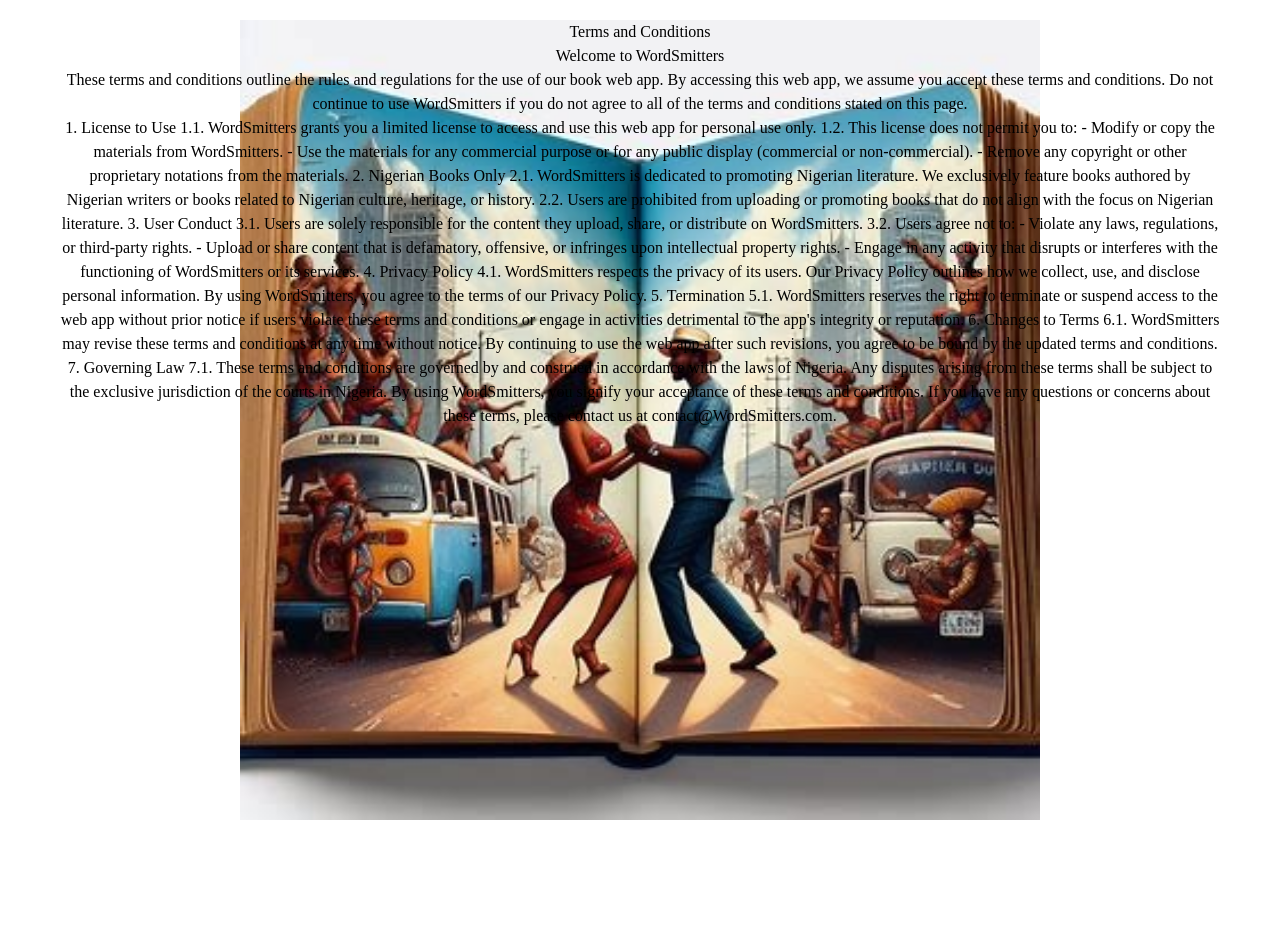
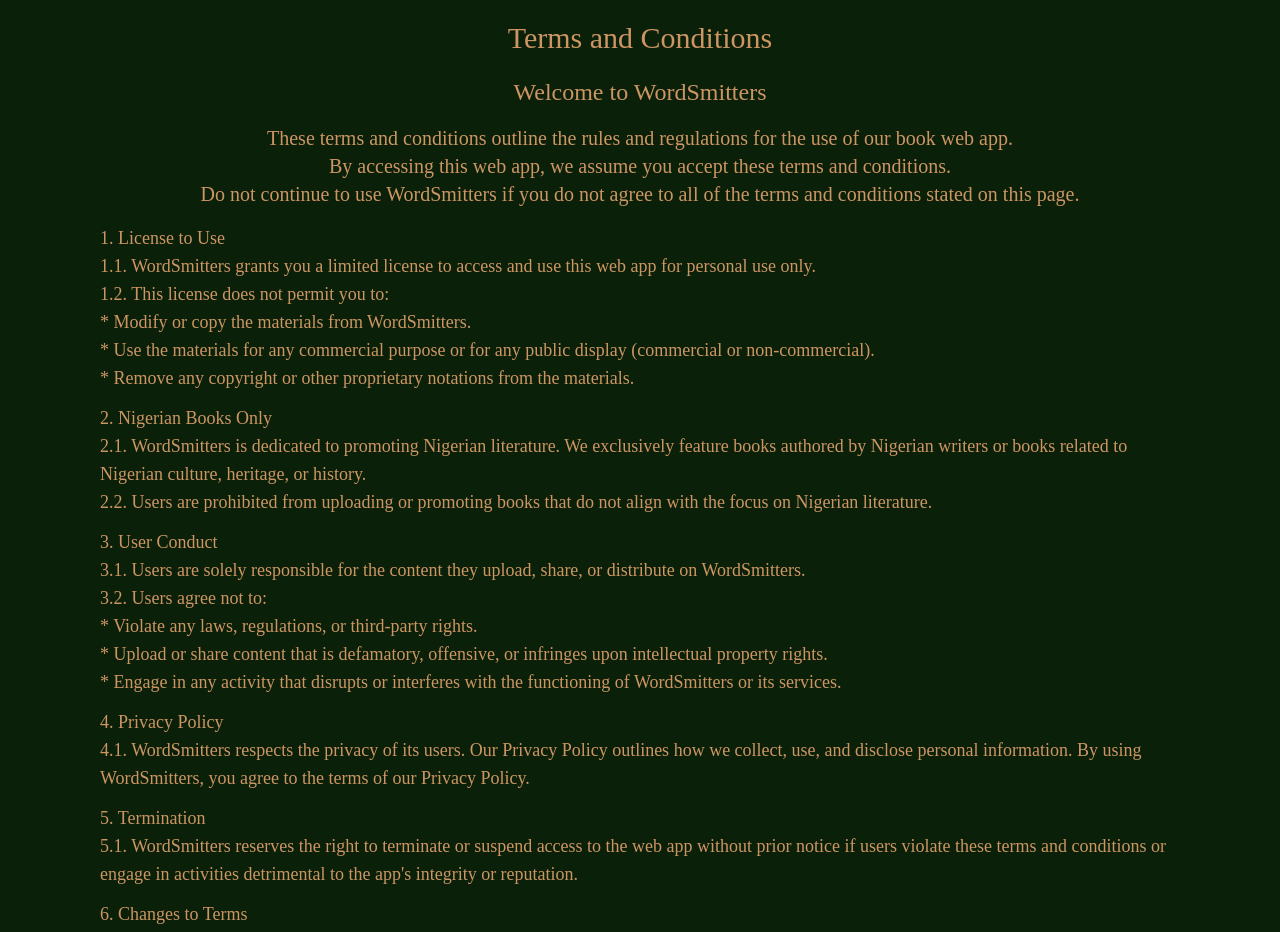
Before and after one commit to Munyia/WordSmitters, a React (Vite) app in the folder client/: page /terms in a window 1280 px wide. Shown: the top 932 px of the page. Before the commit the page ends 820 px from the top, so only its background shows below. Built offline with nearby package versions, Linux system fonts and the light colour scheme; a web font is replaced by a local one.

Commit message:
about page

```diff
--- a/client/src/App.jsx
+++ b/client/src/App.jsx
@@ -9,6 +9,7 @@
 import Dashboard from './components/Dashboard';
 import Books from './pages/Books';
 import Terms from './components/Terms';
+import About from './pages/About';
 
 function App() {
 
@@ -25,6 +26,7 @@
       <Route path="/dashboard" element ={<Dashboard/>}/>
       <Route path="/books/*" element ={<Books/>}/>
       <Route path="/terms" element ={<Terms/>}/>
+      <Route path="/about" element ={<About/>}/>
     </Routes>
     </BrowserRouter>
 
--- a/client/src/assets/index.js
+++ b/client/src/assets/index.js
@@ -8,7 +8,8 @@
 import dance from './res/dance.jpg'
 import twitter from './res/twitter.svg'
 import term from './res/term.jpg'
+import bk1 from './res/bk1.jpg'
 
 
 
-export {bg0, llogo, bgimg, tb, bg11, bgg, bgg1, term, dance, twitter}
+export {bg0, llogo, bgimg, tb, bg11, bgg, bgg1, bk1, term, dance, twitter}
--- a/client/src/components/Terms.jsx
+++ b/client/src/components/Terms.jsx
@@ -1,66 +1,58 @@
 import React from 'react'
-import { term } from "../assets";
+
 
 const Terms = () => {
   return (
-    <div className='flex justify-center text-center p-5 align-middle '>
-       <img
-        src={term}
-        className=" w-fit h-[100vh]  justify-center absolute overflow-clip text-center align-middle"
-        alt=""
-      />
-        <div className=' flex relative flex-col'>
-            <p className='flex justify-center text-center pl-5 pr-5 align-middle '> Terms and Conditions</p>
-            <p className='flex justify-center text-center pl-5 pr-5  align-middle '> Welcome to WordSmitters </p>
-            <p className='flex justify-center text-center pl-5 pr-5  align-middle '>These terms and conditions outline the rules and regulations for the use of our book web app.
+    <div className='flex p-5 align-middle bg-sec text-pry '>
 
-By accessing this web app, we assume you accept these terms and conditions. Do not continue to use WordSmitters if you do not agree to all of the terms and conditions stated on this page.
+        <div className=' flex relative  flex-col'>
+            <p className='flex text-3xl justify-center mb-5  pl-10 pr-10 '> Terms and Conditions</p>
+            <p className='flex text-2xl justify-center  text-center  mb-4 pl-10 pr-10 '> Welcome to WordSmitters </p>
+            <p className='flex text-xl justify-center  text-center  mb-4 pl-10 pr-10  '>These terms and conditions outline the rules and regulations for the use of our book web app. <br />
+
+By accessing this web app, we assume you accept these terms and conditions. <br /> Do not continue to use WordSmitters if you do not agree to all of the terms and conditions stated on this page.
 </p>
 
-<p className='flex justify-center text-center flex-col pl-10 pr-10 align-middle '>
-1. License to Use
-
-1.1. WordSmitters grants you a limited license to access and use this web app for personal use only.
-
-1.2. This license does not permit you to:
-- Modify or copy the materials from WordSmitters.
-- Use the materials for any commercial purpose or for any public display (commercial or non-commercial).
-- Remove any copyright or other proprietary notations from the materials.
-
-2. Nigerian Books Only
-
-2.1. WordSmitters is dedicated to promoting Nigerian literature. We exclusively feature books authored by Nigerian writers or books related to Nigerian culture, heritage, or history.
-
-2.2. Users are prohibited from uploading or promoting books that do not align with the focus on Nigerian literature.
-
-3. User Conduct
-
-3.1. Users are solely responsible for the content they upload, share, or distribute on WordSmitters.
-
-3.2. Users agree not to:
-- Violate any laws, regulations, or third-party rights.
-- Upload or share content that is defamatory, offensive, or infringes upon intellectual property rights.
-- Engage in any activity that disrupts or interferes with the functioning of WordSmitters or its services.
-
-4. Privacy Policy
-
-4.1. WordSmitters respects the privacy of its users. Our Privacy Policy outlines how we collect, use, and disclose personal information. By using WordSmitters, you agree to the terms of our Privacy Policy.
-
-5. Termination
-
-5.1. WordSmitters reserves the right to terminate or suspend access to the web app without prior notice if users violate these terms and conditions or engage in activities detrimental to the app's integrity or reputation.
-
-6. Changes to Terms
-
-6.1. WordSmitters may revise these terms and conditions at any time without notice. By continuing to use the web app after such revisions, you agree to be bound by the updated terms and conditions.
-
-7. Governing Law
-
-7.1. These terms and conditions are governed by and construed in accordance with the laws of Nigeria. Any disputes arising from these terms shall be subject to the exclusive jurisdiction of the courts in Nigeria.
-
-By using WordSmitters, you signify your acceptance of these terms and conditions. If you have any questions or concerns about these terms, please contact us at contact@WordSmitters.com.
-
-</p>
+<div className='flex flex-col gap-3 text-lg justify-items-start pl-20 pr-20  '>
+  <div>
+  <p>1. License to Use</p>
+  <p>1.1. WordSmitters grants you a limited license to access and use this web app for personal use only.</p>
+  <p> 1.2. This license does not permit you to:</p>
+  <p>* Modify or copy the materials from WordSmitters. </p>
+  <p>* Use the materials for any commercial purpose or for any public display (commercial or non-commercial).</p>
+  <p>* Remove any copyright or other proprietary notations from the materials. </p>
+  </div>
+  <div>
+    <p>2. Nigerian Books Only</p>
+    <p>2.1. WordSmitters is dedicated to promoting Nigerian literature. We exclusively feature books authored by Nigerian writers or books related to Nigerian culture, heritage, or history. </p>
+    <p>2.2. Users are prohibited from uploading or promoting books that do not align with the focus on Nigerian literature.</p>
+  </div>
+  <div>
+    <p>3. User Conduct</p>
+    <p>3.1. Users are solely responsible for the content they upload, share, or distribute on WordSmitters.</p>
+    <p>3.2. Users agree not to: </p>
+    <p>* Violate any laws, regulations, or third-party rights.</p>
+    <p>* Upload or share content that is defamatory, offensive, or infringes upon intellectual property rights.</p>
+    <p>* Engage in any activity that disrupts or interferes with the functioning of WordSmitters or its services.</p>
+  </div>
+  <div>
+    <p>4. Privacy Policy</p>
+    <p>4.1. WordSmitters respects the privacy of its users. Our Privacy Policy outlines how we collect, use, and disclose personal information. By using WordSmitters, you agree to the terms of our Privacy Policy.</p>
+  </div>
+  <div>
+    <p>5. Termination</p>
+    <p>5.1. WordSmitters reserves the right to terminate or suspend access to the web app without prior notice if users violate these terms and conditions or engage in activities detrimental to the app's integrity or reputation.</p>
+  </div>
+  <div>
+    <p>6. Changes to Terms</p>
+    <p>6.1. WordSmitters may revise these terms and conditions at any time without notice. By continuing to use the web app after such revisions, you agree to be bound by the updated terms and conditions.</p>
+  </div>
+  <div>
+    <p>7. Governing Law</p>
+    <p>7.1. These terms and conditions are governed by and construed in accordance with the laws of Nigeria. Any disputes arising from these terms shall be subject to the exclusive jurisdiction of the courts in Nigeria.</p>
+  </div>
+  <p>By using WordSmitters, you signify your acceptance of these terms and conditions. If you have any questions or concerns about these terms, please contact us at <span> contact@WordSmitters.com.</span></p>
+</div>
 
 
         </div>
--- a/client/src/pages/About.jsx
+++ b/client/src/pages/About.jsx
@@ -3,6 +3,60 @@
 const About = () => {
   return (
     <div>
+      <div>
+        <p>About Wordsmitters</p>
+        <p>Welcome to Wordsmitters, your premier destination for exploring the vibrant world of Nigerian literature. Founded with a passion for promoting Nigerian authors and showcasing the rich tapestry of Nigerian culture through literature, Wordsmitters aims to be the bridge that connects readers with captivating stories, insightful narratives, and diverse voices from Nigeria.</p>
+      </div>
+      <div>
+        <p>Our Mission</p>
+        <p>At Wordsmitters, our mission is deeply rooted in our commitment to:</p>
+        <ul>
+          <li>Promote Nigerian Literature: We are dedicated to shining a spotlight on Nigerian literature, elevating the voices of talented Nigerian authors, and fostering a greater appreciation for the literary treasures that Nigeria has to offer.</li>
+          <li>Empower Nigerian Authors: We provide a platform for Nigerian authors to share their stories with the world, empowering them to reach a wider audience and enriching the global literary landscape with their unique perspectives and experiences.</li>
+          <li>Celebrate Nigerian Culture: Through the pages of our books, readers can embark on a journey through the vibrant tapestry of Nigerian culture, exploring its rich history, traditions, and contemporary life.</li>
+        </ul>
+      </div>
+      <div>
+        <p>What We Offer</p>
+        <p>1. Extensive Book Collection: Dive into our extensive collection of Nigerian books, spanning a diverse range of genres including fiction, non-fiction, poetry, memoirs, and more. Whether you're a fan of gripping thrillers, thought-provoking literary fiction, or insightful memoirs, you'll find something to captivate your imagination on Wordsmitters.</p>
+        <p>2. Author Spotlights: Get to know the talented authors behind the stories. Our author spotlights offer readers an opportunity to learn more about their favorite writers, their inspirations, and their literary journeys. Discover new authors, explore their works, and gain insights into the creative process.</p>
+<p>3. Community Engagement:
+Join a vibrant community of readers and writers who share your passion for Nigerian literature. Connect with fellow book enthusiasts, participate in lively discussions, and exchange recommendations for your next great read. Our community forums provide a welcoming space for readers to engage with each other and celebrate their love for Nigerian books.</p>
+<p>4. Book Recommendations:
+Let us be your guide on your literary journey. Our personalized book recommendation feature helps you discover new titles that match your interests and preferences. Whether you're looking for a heartwarming romance, a gripping mystery, or a powerful work of social commentary, we'll help you find the perfect book to suit your tastes.</p>
+     <div>
+      <p>Get Involved</p>
+      <p>1. Explore:
+Dive into our collection of Nigerian books and embark on a literary adventure. From classic works of Nigerian literature to contemporary bestsellers, there's something for everyone to enjoy.</p>
+<p>2. Connect: Join the conversation in our community forums and connect with fellow readers, writers, and literature enthusiasts. Share your thoughts on your favorite books, participate in book clubs, and engage in lively discussions about all things literary.</p>
+<p>3. Share: Spread the word about Wordsmitters and help us promote Nigerian literature to readers around the world. Share your favorite books on social media, recommend titles to friends and family, and help us build a community of readers who share our passion for Nigerian books.</p>
+     </div>
+<div>
+  <p>Contact Us</p>
+  <p>Have questions or feedback? We'd love to hear from you! Reach out to us at contact@wordsmitters.com and our team will be happy to assist you.</p>
+</div>
+<div>
+<p>Connect With Us</p>
+<p>Stay updated on the latest news and releases from Wordsmitters:</p>
+<ul>
+  <li>Follow us on Twitter for real-time updates and literary insights.</li>
+  <li>Like us on Facebook to join our community and engage with fellow readers.</li>
+  <li>Join our Community for exclusive updates, author interviews, and behind-the-scenes content.</li>
+</ul>
+</div>
+      </div>
+      <div>
+        <p>About the Team</p>
+        <p>Meet the passionate team behind Wordsmitters:</p>
+        <ul>
+          <li> Laurel Ranjo - Head of Content: With a background in publishing and a deep love for storytelling, Jane oversees the curation of our book collection and content strategy.</li>
+          <li>Stephanie Ranjo - Community Manager: Stephanie is passionate about fostering a sense of community among our readers and authors, ensuring that Wordsmitters remains a welcoming space for all literature enthusiasts.</li>
+        </ul>
+      </div>
+      <div>
+        <p>Join the Wordsmitters Community</p>
+        <p>Join our growing community of readers, writers, and literature enthusiasts and explore the rich world of Nigerian literature with Wordsmitters.</p>
+      </div>
 
     </div>
   )
```
Also changed, not shown: client/src/components/Footer2.jsx (+25 -25 lines), client/src/assets/res/bk22.jpg (renamed from client/src/assets/res/IMG-20240313-WA0010.jpg).
